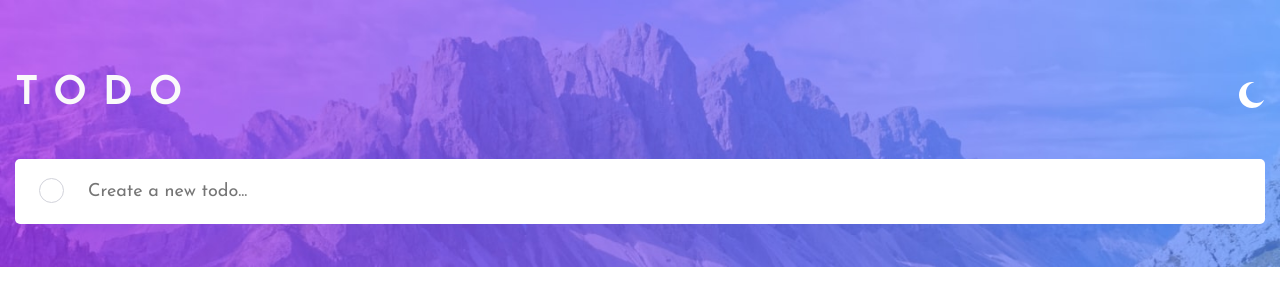
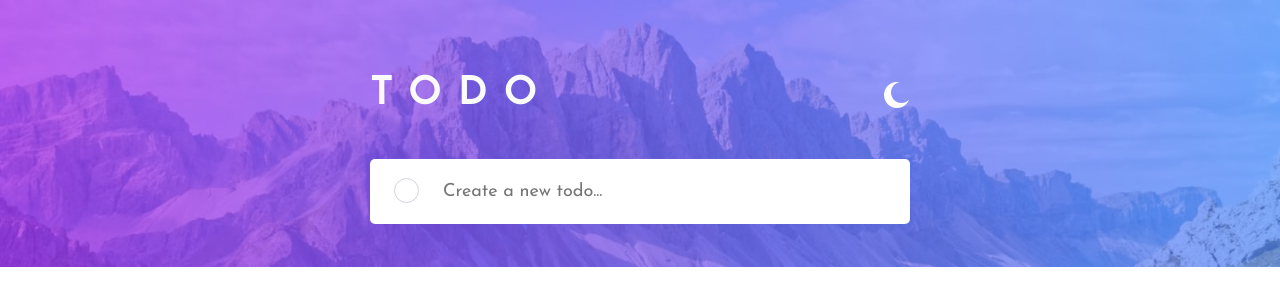
Before and after one commit to Vov4ukz53/frontend-challenge, a React (Create React App) app: page / in a window 1280 px wide. Shown: the top 306 px of the page. Built offline with nearby package versions, Linux system fonts and the light colour scheme.

Commit message:
Add colors and change container width

```diff
--- a/src/theme.js
+++ b/src/theme.js
@@ -1,18 +1,19 @@
 const theme = {
    colors: {
+      brightBlue: "hsl(220, 98%, 61%)",
       veryLightGray: "hsl(0, 0%, 98%)",
       veryLightGrayishBlue: "hsl(236, 33%, 92%)",
       lightGrayishBlue: "hsl(233, 11%, 84%)",
       darkGrayishBlue: "hsl(236, 9%, 61%)",
-      veryDarkGrayishBlue: "hsl(235, 19%, 35%)"
+      veryDarkGrayishBlue: "hsl(235, 19%, 35%)",
+      hoverButton: "linear-gradient(hsl(192, 100%, 67%),hsl(280, 87%, 65%))",
    },
    breakpoints: {
       tablets: 992,
       mobile: 767,
    },
    containers: {
-      mobile: 375,
-      desktop: 1440
+      main: 570
    }
 };
 
```
